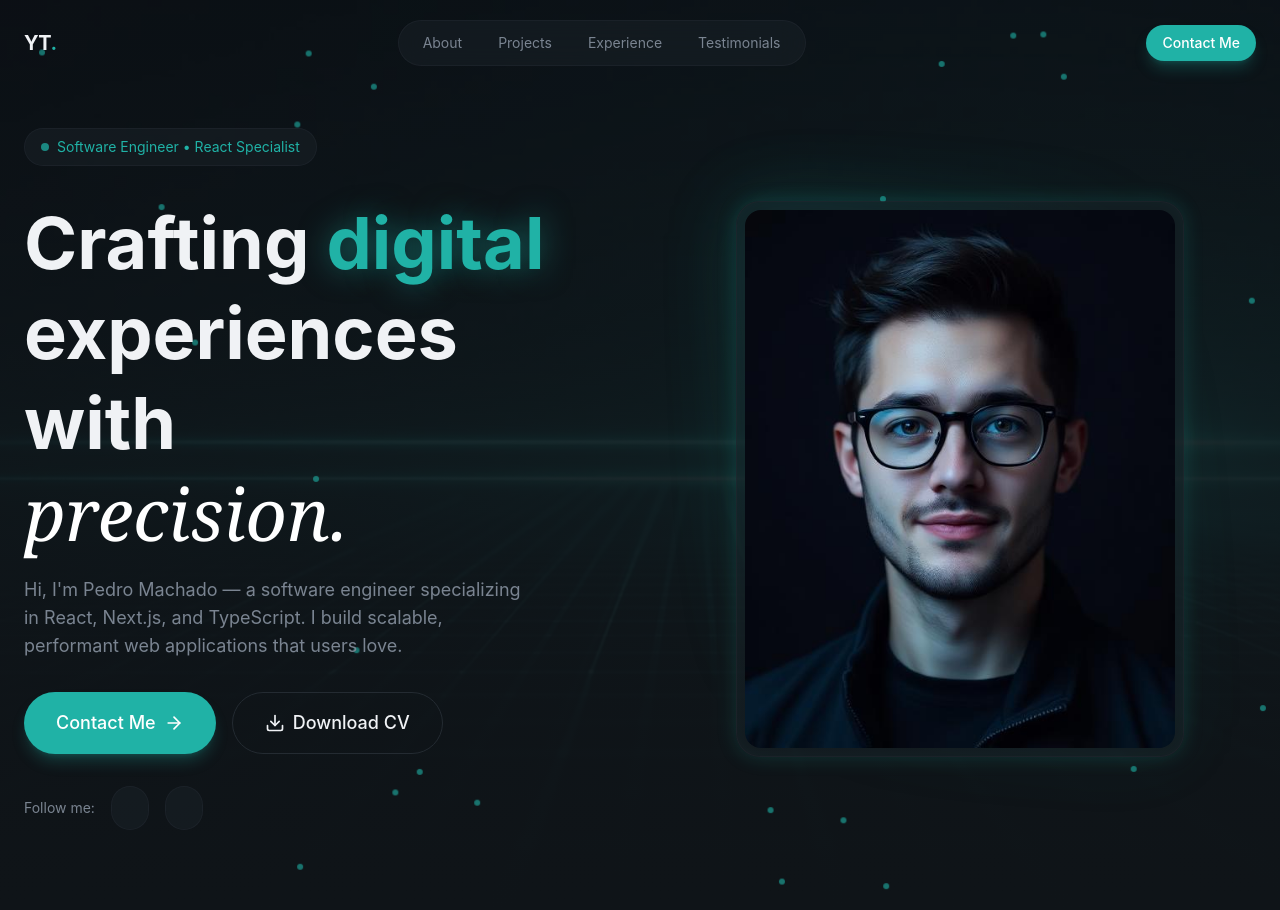
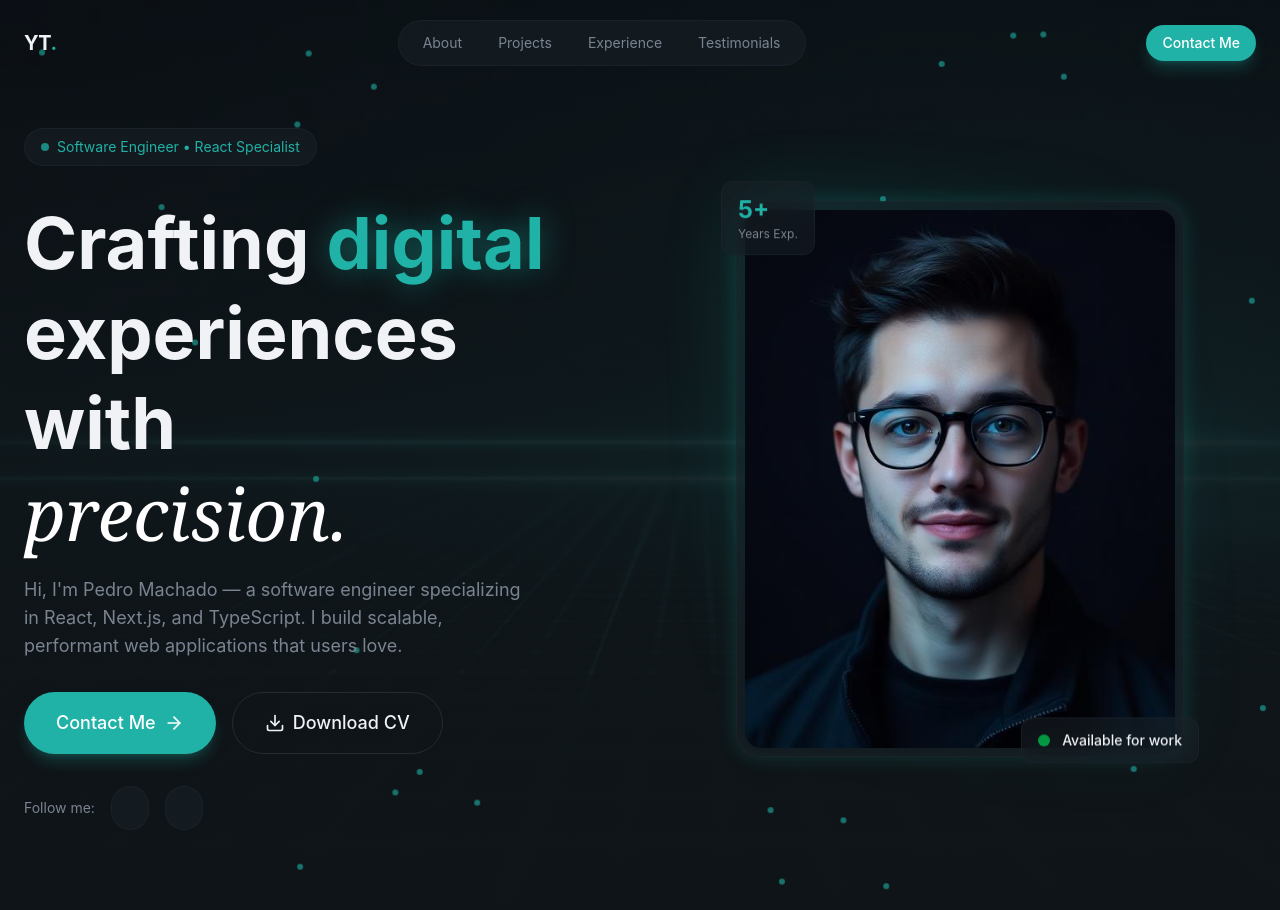
Before and after one commit to yohannesteferi715/personal-portfolio-website-project, a React (Vite) app: page / in a window 1280 px wide. Built offline with nearby package versions, Linux system fonts and the light colour scheme; some icons are missing.

Commit message:
feat: add floating status and experience badges

```diff
--- a/src/sections/Hero.jsx
+++ b/src/sections/Hero.jsx
@@ -110,6 +110,25 @@ export const Hero = () => {
                         alt="Yohannes Teferi"
                         className="w-full aspect-[4/5] object-cover rounded-2xl"
                      />
+                     {/* Floating Badge */}
+                     <div className="absolute -bottom-4 -right-4 glass rounded-xl px-4 py-3 animate-float">
+                        <div className="flex items-center gap-3">
+                           <div className="w-3 h-3 bg-green-500 rounded-full animate-pulse" />
+                           <span className="text-sm font-medium">
+                              Available for work
+                           </span>
+                        </div>
+                     </div>
+                     {/* Stats Badge */}
+                     <div className="absolute -top-4 -left-4 glass rounded-xl px-4 py-3 animate-float animation-delay-500">
+                        <div className="text-2xl font-bold text-primary">
+                           5+
+                        </div >
+                        <div className="text-xs text-muted-foreground">
+                           Years Exp.
+                        </div>
+                     </div>
+
                   </div>
                </div>
             </div>
```
